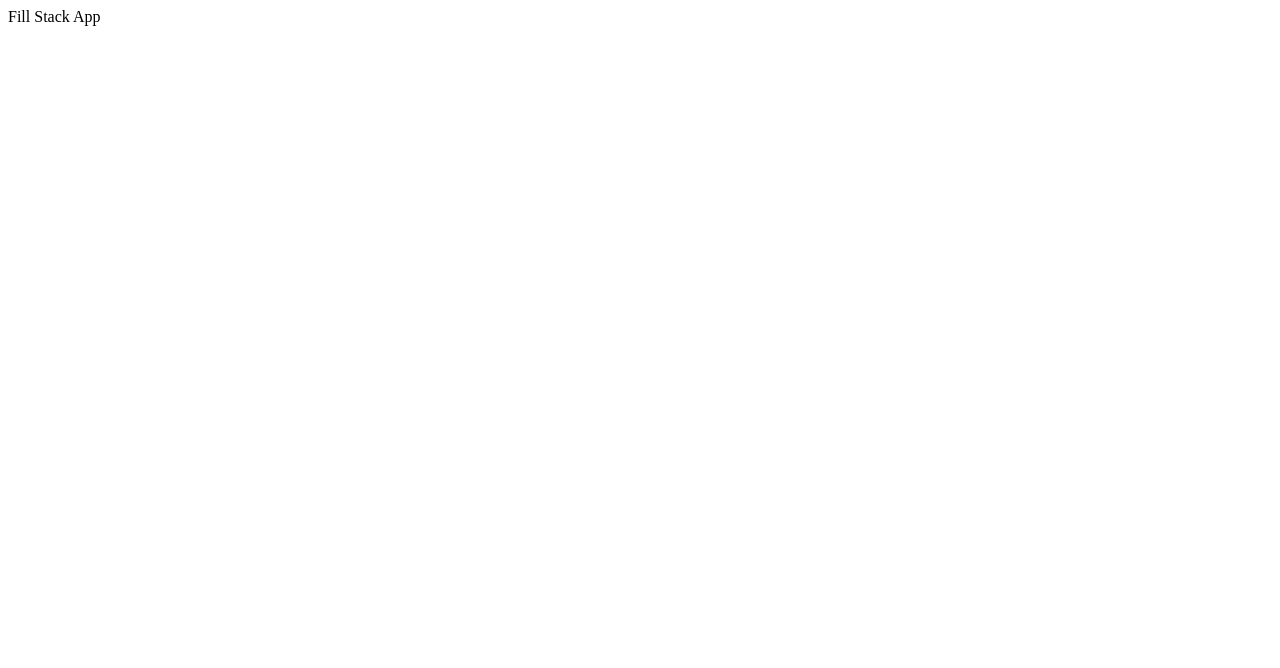
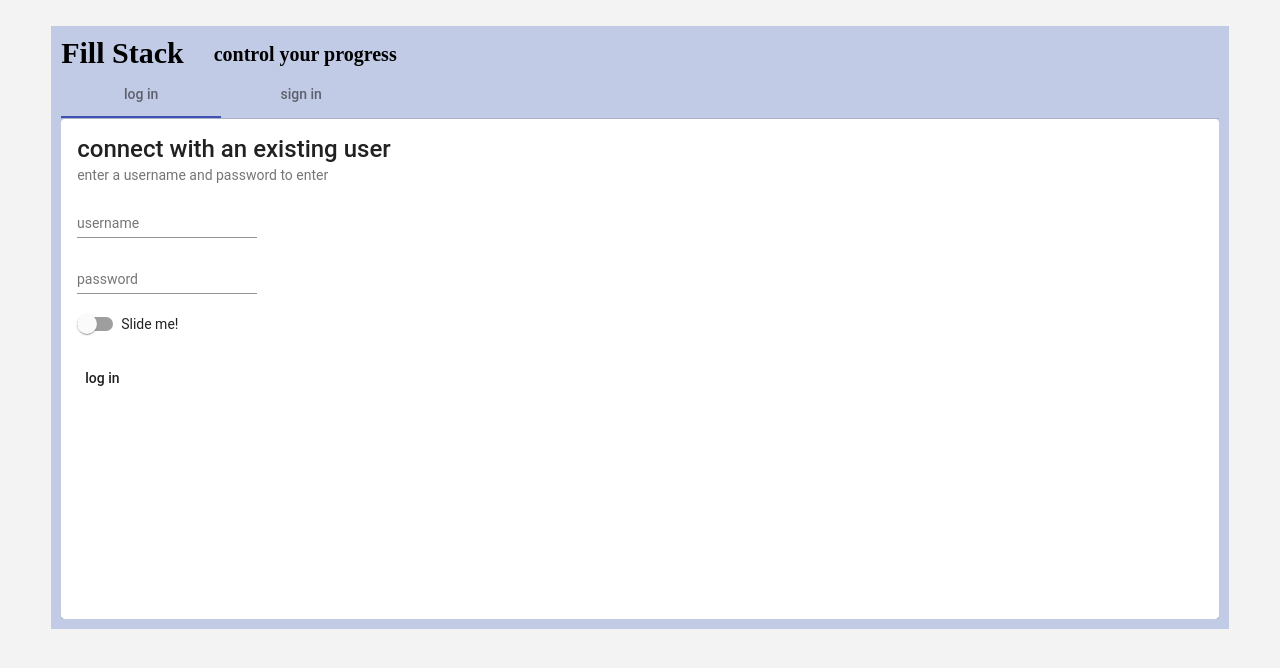
Before and after one commit to yuvalGab/fill-stack, an Angular app: page / in a window 1280 px wide. Shown: the top 668 px of the page. Built offline with nearby package versions, Linux system fonts and the light colour scheme.

Commit message:
start work on login page

```diff
--- a/src/app/app.component.html
+++ b/src/app/app.component.html
@@ -1 +1 @@
-Fill Stack App
+<app-login></app-login>
--- /dev/null
+++ b/src/app/login/login.component.css
@@ -0,0 +1,21 @@
+
+section {
+    padding: 10px;
+    background-color: rgb(194, 203, 230);
+}
+
+h1 {
+    display: inline-block;
+    font-size: 30px;
+    margin-right: 30px;
+}
+
+h2 {
+    display: inline-block;
+    font-size: 20px;
+    vertical-align: 1.5px;
+}
+
+.card {
+    min-height: 500px;
+}
--- /dev/null
+++ b/src/app/login/login.component.html
@@ -0,0 +1,33 @@
+<section>
+  <h1>Fill Stack</h1>
+  <h2>control your progress</h2>
+  <mat-tab-group>
+    <mat-tab label="log in">
+      <mat-card class="card">
+        <mat-card-title>connect with an existing user</mat-card-title>
+        <mat-card-subtitle>enter a username and password to enter</mat-card-subtitle>
+        <mat-card-content>
+          <div>
+            <mat-form-field>
+              <input matInput placeholder="username">
+            </mat-form-field>
+          </div>
+          <div>
+            <mat-form-field>
+              <input matInput placeholder="password">
+            </mat-form-field>
+          </div>
+          <mat-slide-toggle>Slide me!</mat-slide-toggle>
+        </mat-card-content>
+        <mat-card-actions>
+            <button mat-button>log in</button>
+        </mat-card-actions>
+      </mat-card>
+    </mat-tab>
+    <mat-tab label="sign in">
+      <mat-card class="card">
+        sign in card
+      </mat-card>
+    </mat-tab>
+  </mat-tab-group>
+</section>
--- /dev/null
+++ b/src/app/login/login.component.ts
@@ -0,0 +1,16 @@
+import { Component, OnInit } from '@angular/core';
+
+@Component({
+  selector: 'app-login',
+  templateUrl: './login.component.html',
+  styleUrls: ['./login.component.css']
+})
+
+export class LoginComponent implements OnInit {
+
+  constructor() { }
+
+  ngOnInit() {
+  }
+
+}
--- a/src/styles.css
+++ b/src/styles.css
@@ -1,2 +1,13 @@
 /* You can add global styles to this file, and also import other style files */
 @import "~@angular/material/prebuilt-themes/indigo-pink.css";
+
+* {
+    margin: 0;
+    padding: 0;
+    box-sizing: border-box;
+}
+
+body {
+    padding: 2% 4%;
+    background-color: #f3f3f3;
+}
```
Also changed, not shown: src/app/app.module.ts (+14 -2 lines), 1 other file (tests, documents, lock files or other folders).
